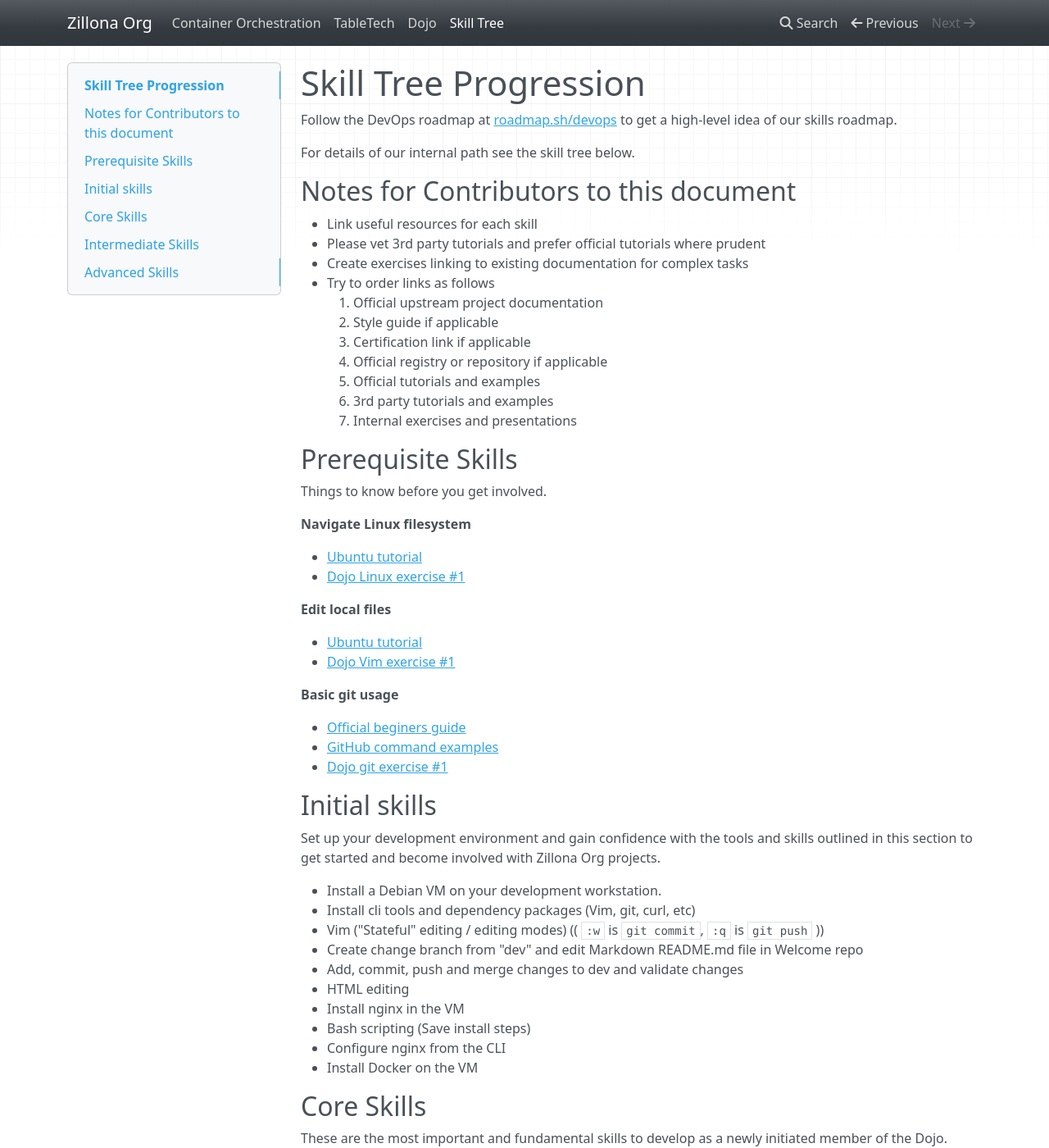
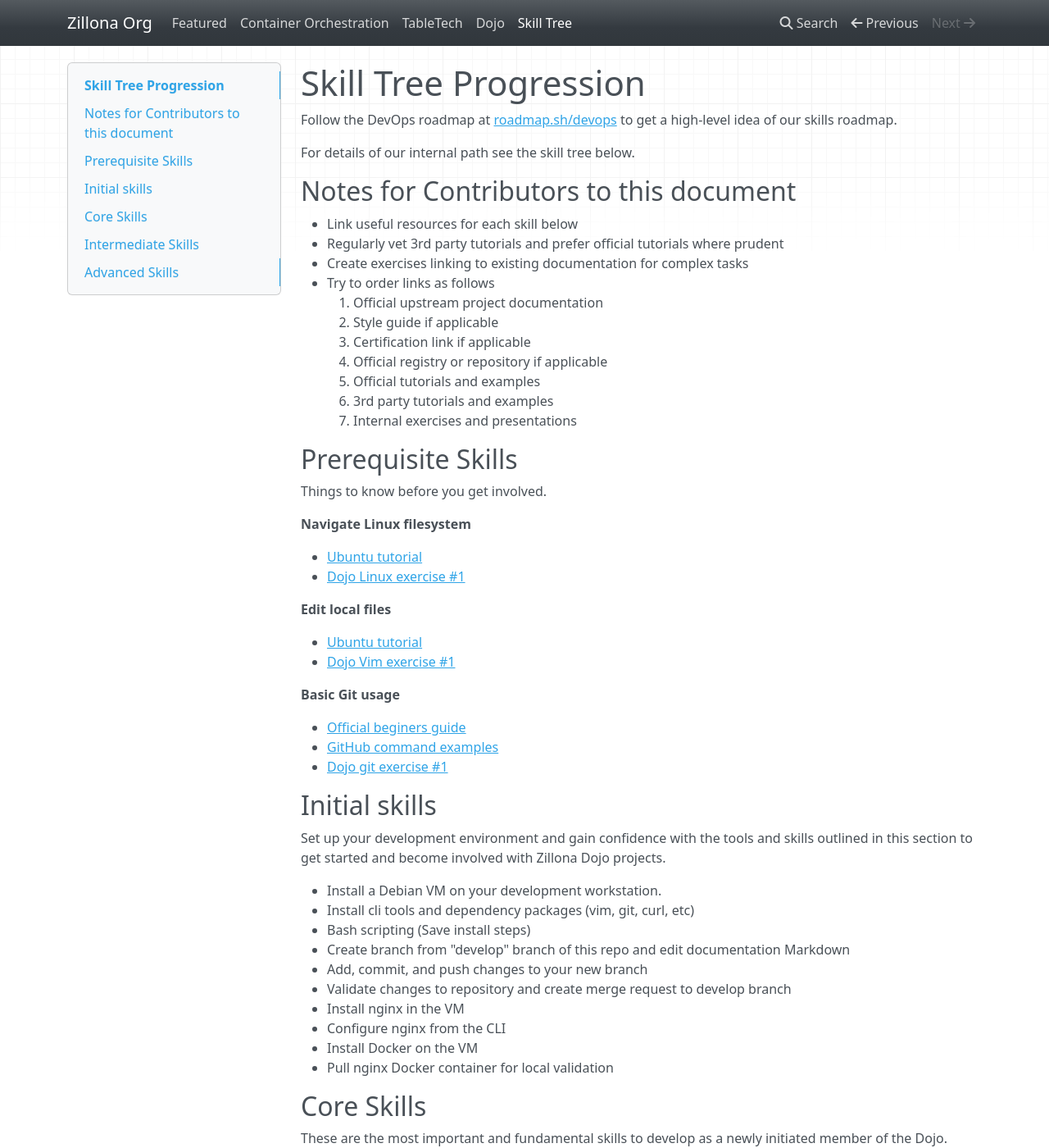
Before and after one commit to zillonaorg/Welcome, an MkDocs documentation site: the page built from docs/skill_tree.md, in a window 1280 px wide and 1400 px high. Shown: the whole window at 82% size. Built offline with MkDocs 1.6.1, drawn with Linux system fonts in a browser that asks for light colours; nearby versions of some CDN libraries; some of the changed text lies outside the part shown.

```diff
--- a/docs/skill_tree.md
+++ b/docs/skill_tree.md
@@ -7,8 +7,8 @@ For details of our internal path see the skill tree below.
 
 ## Notes for Contributors to this document
 
-  * Link useful resources for each skill
-  * Please vet 3rd party tutorials and prefer official tutorials where prudent
+  * Link useful resources for each skill below
+  * Regularly vet 3rd party tutorials and prefer official tutorials where prudent
   * Create exercises linking to existing documentation for complex tasks
   * Try to order links as follows
     1. Official upstream project documentation
@@ -33,7 +33,7 @@ Things to know before you get involved.
   * [Ubuntu tutorial](https://ubuntu.com/tutorials/command-line-for-beginners#1-overview)
   * [Dojo Vim exercise #1](vim_exercise-1.md)
 
-**Basic git usage**
+**Basic Git usage**
 
   * [Official beginers guide](https://git-scm.com/book/en/v2/Git-Basics-Recording-Changes-to-the-Repository)
   * [GitHub command examples](https://docs.github.com/en/get-started/using-git/about-git#github-and-the-command-line)
@@ -43,22 +43,23 @@ Things to know before you get involved.
 
 Set up your development environment and gain confidence with the tools and
 skills outlined in this section to get started and become involved with Zillona
-Org projects.
+Dojo projects.
 
   * Install a Debian VM on your development workstation.
-  * Install cli tools and dependency packages (Vim, git, curl, etc)
-  * Vim ("Stateful" editing / editing modes) (( `:w` is `git commit`, `:q` is `git push` ))
-  * Create change branch from "dev" and edit Markdown README.md file in Welcome repo
-  * Add, commit, push and merge changes to dev and validate changes
-  * HTML editing
+  * Install cli tools and dependency packages (vim, git, curl, etc)
+  * Bash scripting (Save install steps)
+  * Create branch from "develop" branch of this repo and edit documentation Markdown
+  * Add, commit, and push changes to your new branch
+  * Validate changes to repository and create merge request to develop branch
   * Install nginx in the VM
-  * Bash scripting (Save install steps)
   * Configure nginx from the CLI
   * Install Docker on the VM
+  * Pull nginx Docker container for local validation
 
 ## Core Skills
 
-These are the most important and fundamental skills to develop as a newly initiated member of the Dojo.
+These are the most important and fundamental skills to develop as a newly
+initiated member of the Dojo.
 
 **Linux**
 
@@ -128,6 +129,10 @@ Refer to the [DevOps roadmap](https://roadmap.sh/devops) to get your bearings.
   * [Official documentation](https://nodejs.org/docs/latest/api/documentation.html)
   * [Google style guide](https://google.github.io/styleguide/jsguide.html)
 
+**Java**
+
+  * [Dojo Java exercise #1](java_exercise-1.md)
+
 **Terraform**
 
   * [Official documentation](https://developer.hashicorp.com/terraform/docs)
--- a/mkdocs.yml
+++ b/mkdocs.yml
@@ -1,5 +1,6 @@
 site_name: Zillona Org
 nav:
+  - Featured: featured.md
   - Container Orchestration: orchestration.md
   - TableTech: tabletech.md
   - Dojo: dojo.md
```
Also changed, not shown: docs/contributing.md (+1 -0 lines), docs/dojo.md (+9 -7 lines), docs/featured.md (added, +5 -0 lines), docs/index.md (+7 -7 lines), docs/initial_skills.md (+16 -0 lines), docs/java_exercise-1.md (added).
